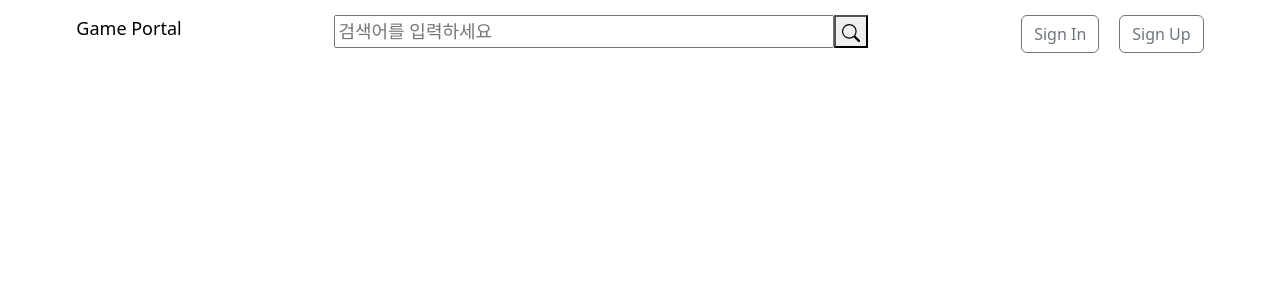
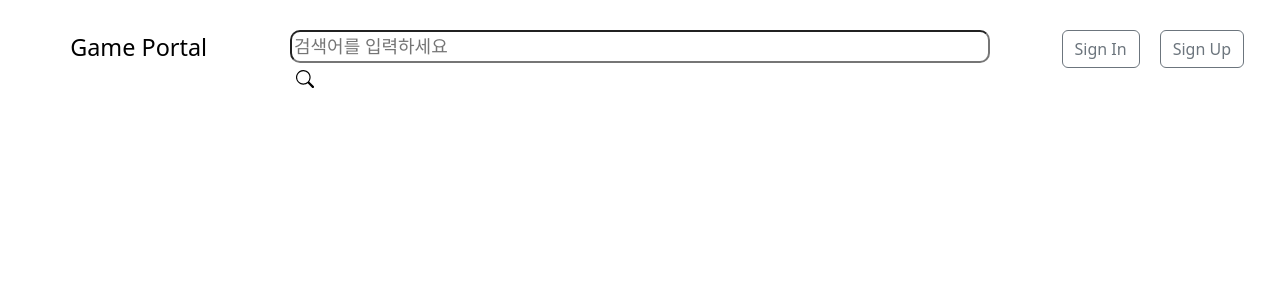
Before and after one commit to chan-00/termProject_GamePortal, a React (Create React App) app: page / in a window 1280 px wide. Shown: the top 300 px of the page. Built offline with nearby package versions, Linux system fonts and the light colour scheme.

Commit message:
메인 헤더 영역 디자인 수정

```diff
--- a/src/component/Header.jsx
+++ b/src/component/Header.jsx
@@ -33,7 +33,9 @@ function Header() {
     //로그인과 회원가입 페이지로 연결되는 버튼을 렌더링하도록 하는 jsx 코드이다.
     return (
         <form id="headerContainer">
-            <Link to="/">Game Portal</Link>
+            <div id="mainLogoContainer">
+                <Link to="/" id="mainLogo">Game Portal</Link>
+            </div>
             <div id="searchTextContainer">
                 <input
                     type="text"
@@ -44,8 +46,9 @@ function Header() {
                 <button><Search /></button>
             </div>
             {window.sessionStorage.id
-            ? <div>
-                <button><PersonCircle /></button>
+            ? <div id="accountBtnContainer">
+                <button id="accountBtn"><PersonCircle /></button>
+                {/*<button onClick={handleLogout}>logout</button>*/}
                 <button onClick={handleLogout}>logout</button>
             </div>
             : <div id="userBtnContainer">
--- a/src/css/Header.css
+++ b/src/css/Header.css
@@ -1,10 +1,64 @@
+/*헤더 전체 영역을 감싸고 있는 div 디자인*/
 #headerContainer {
-    display: flex;
-    justify-content: space-around;
     font-size: 18px;
-    margin-top: 15px;
+    margin-top: 30px;
+    display: grid;
+    grid-template-columns: 1fr 2fr 1fr;
+}
+/*헤더 전체 영역을 감싸고 있는 div 디자인*/
+
+
+/*검색창 디자인*/
+#searchTextBox {
+    width: 700px;
+    border-radius: 10px;
 }
 
-#searchTextBox {
-    width: 500px;
+#searchTextContainer {
+    font-size: 1em;
+    margin: auto;
 }
+
+#searchTextContainer button {
+    border: 0;
+    background-color: white;
+}
+/*검색창 디자인*/
+
+/*user account 버튼 디자인*/
+#accountBtn {
+    background-color: white;
+    border: 0;
+    position: absolute;
+    right: 2em;
+}
+
+#accountBtn * {
+    font-size: 1.7em;
+}
+
+#accountBtnContainer {
+    position: relative;
+}
+/*user account 버튼 디자인*/
+
+/*메인 로고 디자인*/
+#mainLogoContainer {
+    font-size: 1.3em;
+}
+
+#mainLogo {
+    margin-left: 3em;
+}
+/*메인 로고 디자인*/
+
+/*로그인/회원가입 디자인*/
+#userBtnContainer {
+    display: flex;
+    justify-content: flex-end;
+}
+
+#userBtnContainer:nth-last-child(1) {
+    margin-right: 2em;
+}
+/*로그인/회원가입 디자인*/
```
